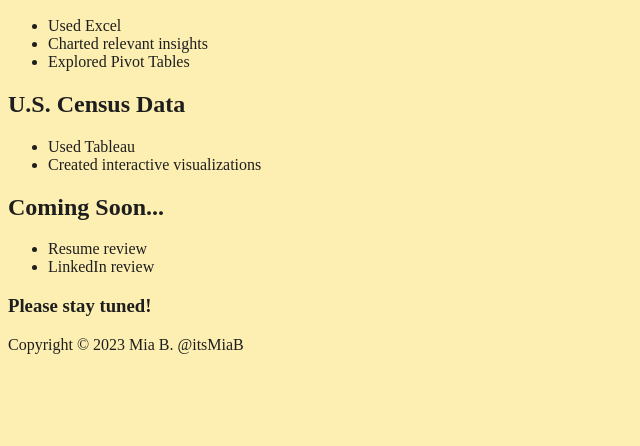
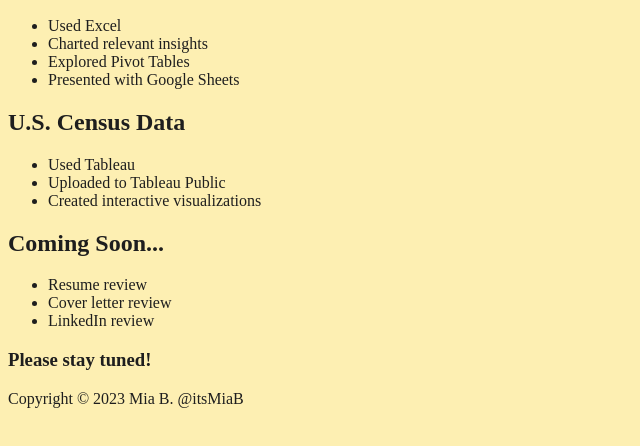
Before and after one commit to itsMiaB/Udacity-Projects, a plain HTML site: page index.html in a window 1280 px wide. Shown: the part 144-590 px from the top of the page, without its empty margins (0-640 px from the left). Drawn offline with Linux system fonts and the light colour scheme.

Commit message:
feat: Enhance unordered lists in index.html
Add more detailed content and improvements to the unordered lists in the index.html file to make them more robust and informative.

```diff
--- a/index.html
+++ b/index.html
@@ -16,17 +16,20 @@
         <li>Used Excel</li>
         <li>Charted relevant insights</li>
         <li>Explored Pivot Tables</li>
+        <li>Presented with Google Sheets</li>
     </ul>
 
     <h2>U.S. Census Data</h2>
     <ul>
         <li>Used Tableau</li>
+        <li>Uploaded to Tableau Public</li>
         <li>Created interactive visualizations</li>
     </ul>
 
     <h2>Coming Soon...</h2>
     <ul>
         <li>Resume review</li>
+        <li>Cover letter review</li>
         <li>LinkedIn review</li>
     </ul>
 
```
